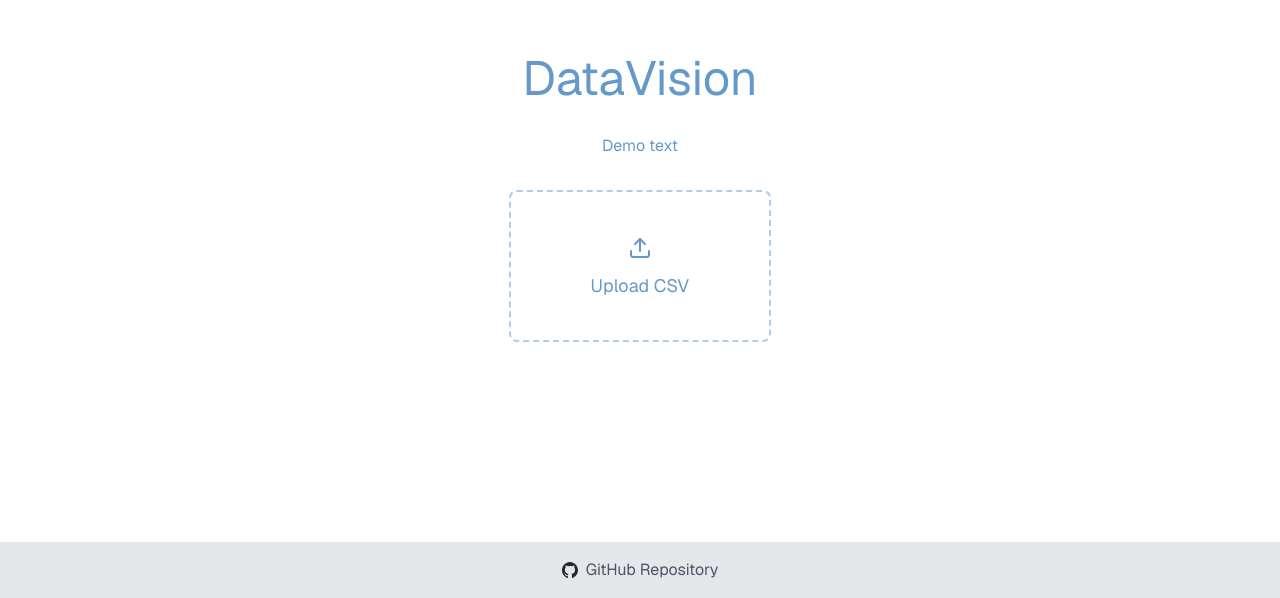
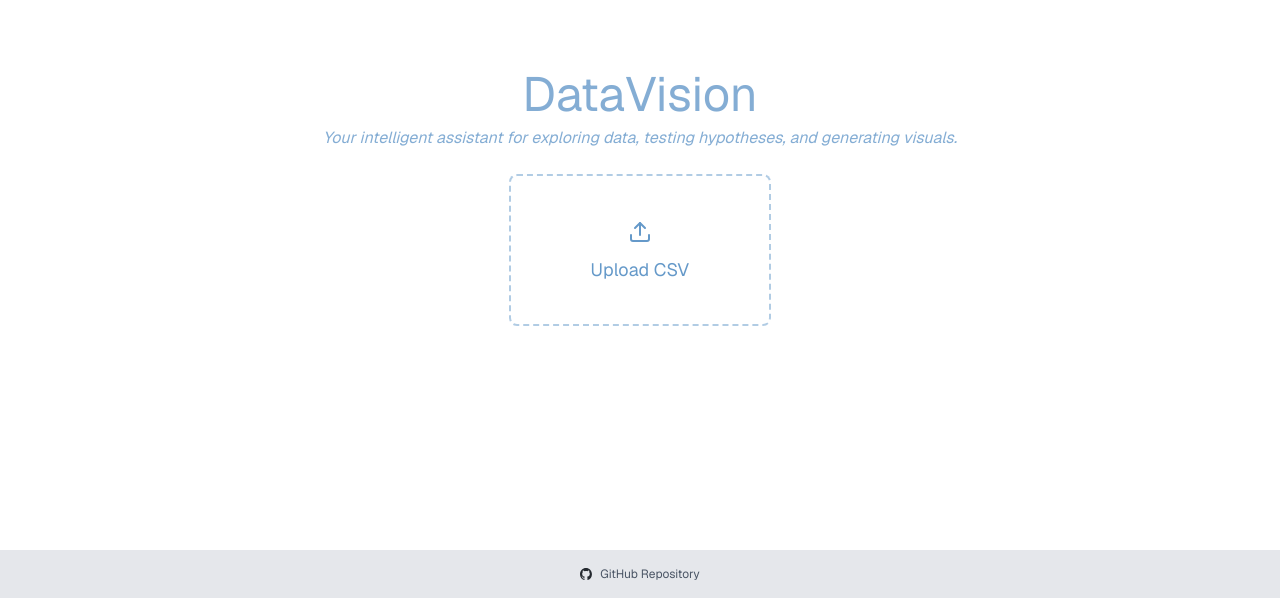
Before and after one commit to aprameyak/DataVision, a Next.js app: page / in a window 1280 px wide. Shown: the part 202-800 px from the top of the page. Built offline with nearby package versions, Linux system fonts and the light colour scheme.

Commit message:
updated frontend main page look

```diff
--- a/src/app/page.tsx
+++ b/src/app/page.tsx
@@ -10,7 +10,6 @@ import Analysis from "@/components/analysis";
 export default function Home() {
   const [file, setFile] = useState<File | null>(null);
   const [isLoading, setIsLoading] = useState(false);
-  const [demoText, setDemoText] = useState("Demo text");
 
   const cleanData = async () => {
     const url = "/api/data_cleaning";
@@ -122,9 +121,14 @@ export default function Home() {
   return (
     <div className="bg-white grid grid-rows-[56px_1fr_56px] items-center justify-items-center min-h-screen font-[family-name:var(--font-geist-sans)]">
       {!file && (
-        <main className="flex flex-col gap-8 row-start-2 items-center sm:items-start">
-          <p className="text-5xl m-auto">DataVision</p>
-          <p className="text-center w-full">{demoText}</p>
+        <main className="flex flex-col gap-6 row-start-2 items-center justify-center w-full">
+          <div className="flex flex-col gap-2 items-center justify-center text-center text-primary/80">
+            <p className="text-5xl m-auto">DataVision</p>
+            <i className="text-center w-full">
+              Your intelligent assistant for exploring data, testing hypotheses,
+              and generating visuals.
+            </i>
+          </div>
 
           <div className="flex flex-col w-full max-w-md gap-4">
             {isLoading ? (
@@ -133,7 +137,7 @@ export default function Home() {
                 Processing your CSV file...
               </div>
             ) : (
-              <div className="flex items-center gap-2">
+              <div className="flex items-center justify-center gap-2">
                 <Input
                   type="file"
                   id="fileUpload"
@@ -164,7 +168,7 @@ export default function Home() {
           analyzed={true}
         />
       )}
-      <footer className="bg-gray-200 w-full h-14 row-start-3 flex items-center justify-center">
+      <footer className="bg-gray-200 w-full h-12 text-xs row-start-3 flex items-center justify-center fixed bottom-0">
         <a
           className="gap-2 text-gray-600 text-bold flex items-center hover:underline hover:underline-offset-4"
           href="https://github.com/aadia1234/DataVision"
@@ -175,8 +179,8 @@ export default function Home() {
             aria-hidden
             src="/github-logo.svg"
             alt="Globe icon"
-            width={16}
-            height={16}
+            width={12}
+            height={12}
           />
           GitHub Repository
         </a>
```
